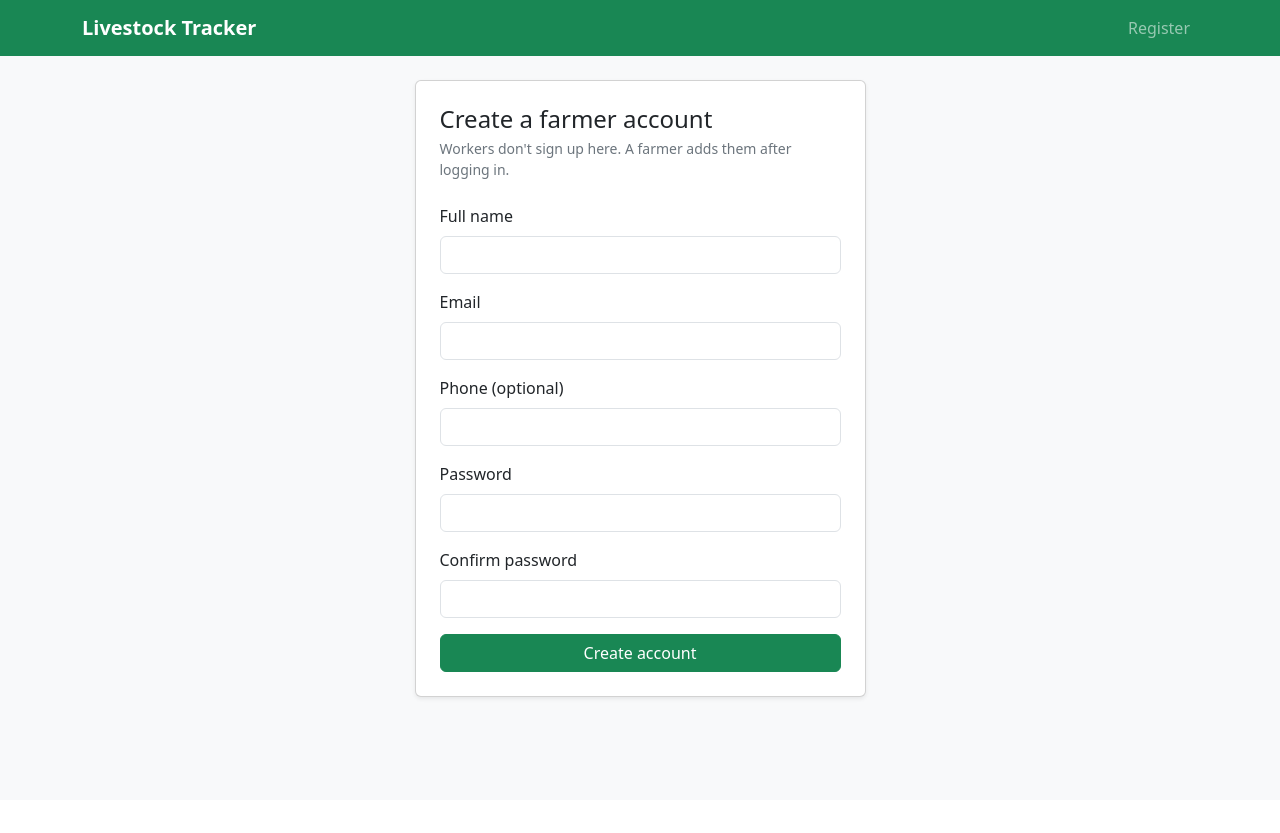
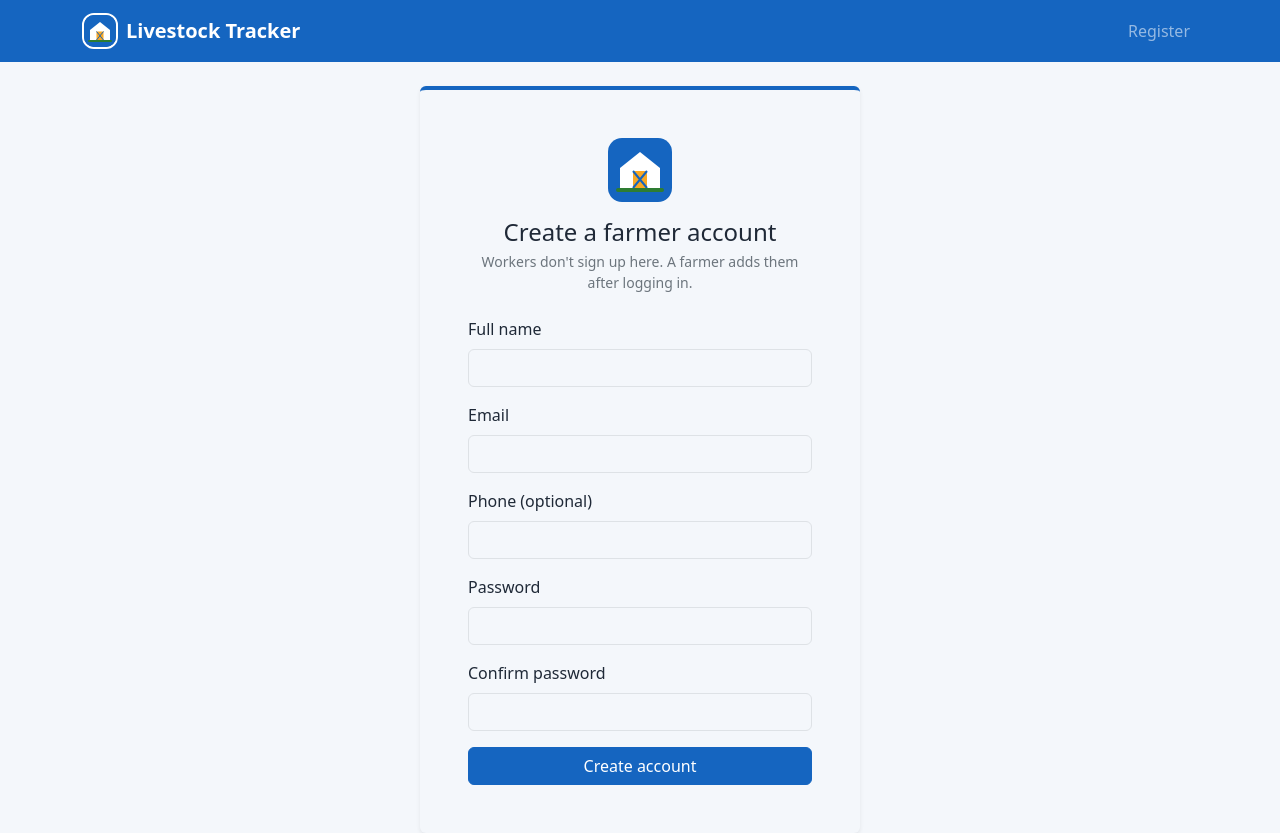
Before and after one commit to KatanuKwinga/LivestockDataTracker, a Flask app: page /auth/register in a window 1280 px wide. Before the commit the page ends 700 px from the top, so only its background shows below. Run offline with Flask 3, Linux system fonts and the light colour scheme; some libraries are stand-ins or nearby versions.

Commit message:
Add blue colour scheme, logo and restyled register page

```diff
--- /dev/null
+++ b/app/static/css/theme.css
@@ -0,0 +1,74 @@
+/* Livestock Tracker colour scheme.
+   Each colour has a job, so colour carries meaning across the whole app:
+     blue   = the brand and main actions (navigation bar, main buttons, links)
+     green  = success / healthy
+     yellow = attention / warnings (only as a background with dark text:
+              yellow TEXT on white is too hard to read)
+     red    = errors / critical / delete
+   Change a shade here and every page follows. */
+
+:root {
+  /* Our palette */
+  --lt-blue: #1565C0;
+  --lt-blue-dark: #0D47A1;
+  --lt-blue-light: #E3EEFB;
+  --lt-green: #2E7D32;
+  --lt-green-dark: #1B5E20;
+  --lt-yellow: #F9A825;
+  --lt-red: #C62828;
+  --lt-page: #F4F7FB;     /* soft blue-grey page background */
+  --lt-text: #1F2937;
+
+  /* Tell Bootstrap to use our palette. Bootstrap reads these variables for
+     classes like bg-primary, text-success, alert-warning and so on.
+     The "-rgb" versions are the same colours written as red, green, blue
+     numbers, which Bootstrap needs for its see-through shades. */
+  --bs-primary: var(--lt-blue);
+  --bs-primary-rgb: 21, 101, 192;
+  --bs-success: var(--lt-green);
+  --bs-success-rgb: 46, 125, 50;
+  --bs-warning: var(--lt-yellow);
+  --bs-warning-rgb: 249, 168, 37;
+  --bs-danger: var(--lt-red);
+  --bs-danger-rgb: 198, 40, 40;
+  --bs-body-bg: var(--lt-page);
+  --bs-body-color: var(--lt-text);
+  --bs-link-color-rgb: 21, 101, 192;
+  --bs-link-hover-color-rgb: 13, 71, 161;
+}
+
+/* Bootstrap's buttons have their own colour settings, so they're
+   pointed at our palette separately. */
+.btn-primary {
+  --bs-btn-bg: var(--lt-blue);
+  --bs-btn-border-color: var(--lt-blue);
+  --bs-btn-hover-bg: var(--lt-blue-dark);
+  --bs-btn-hover-border-color: var(--lt-blue-dark);
+  --bs-btn-active-bg: var(--lt-blue-dark);
+  --bs-btn-active-border-color: var(--lt-blue-dark);
+  --bs-btn-disabled-bg: var(--lt-blue);
+  --bs-btn-disabled-border-color: var(--lt-blue);
+}
+.btn-success {
+  --bs-btn-bg: var(--lt-green);
+  --bs-btn-border-color: var(--lt-green);
+  --bs-btn-hover-bg: var(--lt-green-dark);
+  --bs-btn-hover-border-color: var(--lt-green-dark);
+  --bs-btn-active-bg: var(--lt-green-dark);
+  --bs-btn-active-border-color: var(--lt-green-dark);
+}
+
+/* The glow around a text box you're typing in: our blue instead of Bootstrap's. */
+.form-control:focus,
+.form-select:focus {
+  border-color: var(--lt-blue);
+  box-shadow: 0 0 0 .25rem rgba(21, 101, 192, .2);
+}
+
+/* Logo in the navigation bar: a white outline so the blue logo stands out
+   on the blue bar. */
+.brand-logo { width: 36px; height: 36px; border: 2px solid #fff; border-radius: 12px; }
+
+/* Login / register cards (wireframe 2): centred, not too wide, blue top edge. */
+.auth-logo { width: 64px; height: 64px; }
+.auth-card { max-width: 440px; margin: 0 auto; border: 0; border-top: 4px solid var(--lt-blue); }
--- a/app/templates/auth/register.html
+++ b/app/templates/auth/register.html
@@ -3,27 +3,25 @@
 {% block title %}Create a farmer account{% endblock %}
 
 {% block content %}
-<div class="row justify-content-center">
-  <div class="col-md-7 col-lg-5">
-    <div class="card shadow-sm">
-      <div class="card-body p-4">
+{# Same card style as the login wireframe: logo on top, centred, blue top edge. #}
+<div class="card auth-card shadow-sm">
+  <div class="card-body p-4 p-md-5">
+    <div class="text-center mb-4">
+      <img src="{{ url_for('static', filename='img/logo.svg') }}" alt="Livestock Tracker logo" class="auth-logo mb-3">
       <h1 class="h4 mb-1">Create a farmer account</h1>
-        <p class="text-secondary small mb-4">Workers don't sign up here. A farmer adds them after logging in.</p>
+      <p class="text-secondary small mb-0">Workers don't sign up here. A farmer adds them after logging in.</p>
+    </div>
 
-        {# novalidate turns off the browser's own pop-up checks, so every error
-           comes from our server-side rules and looks the same. #}
+    {# novalidate: every error comes from our server-side rules. #}
     <form method="post" novalidate>
-          {# The hidden CSRF token. Without it, the form is rejected. #}
       {{ form.hidden_tag() }}
       {{ render_field(form.name, autocomplete="name") }}
       {{ render_field(form.email, type="email", autocomplete="email") }}
       {{ render_field(form.phone, type="tel", autocomplete="tel") }}
       {{ render_field(form.password, autocomplete="new-password") }}
       {{ render_field(form.confirm_password, autocomplete="new-password") }}
-          {{ form.submit(class="btn btn-success w-100") }}
+      {{ form.submit(class="btn btn-primary w-100") }}
     </form>
   </div>
 </div>
-  </div>
-</div>
 {% endblock %}
--- a/app/templates/base.html
+++ b/app/templates/base.html
@@ -13,11 +13,22 @@
         href="https://cdn.jsdelivr.net/npm/bootstrap@5.3.3/dist/css/bootstrap.min.css"
         integrity="sha384-QWTKZyjpPEjISv5WaRU9OFeRpok6YctnYmDr5pNlyT2bRjXh0JMhjY6hW+ALEwIH"
         crossorigin="anonymous">
+
+  {# Our colours. Loaded AFTER Bootstrap so our settings win. #}
+  <link rel="stylesheet" href="{{ url_for('static', filename='css/theme.css') }}">
+  {# The little icon on the browser tab. #}
+  <link rel="icon" href="{{ url_for('static', filename='img/logo.svg') }}" type="image/svg+xml">
 </head>
-<body class="bg-light">
-  <nav class="navbar navbar-expand-md navbar-dark bg-success mb-4">
+
+<body>
+  <nav class="navbar navbar-expand-md navbar-dark bg-primary mb-4">
     <div class="container">
-      <a class="navbar-brand fw-semibold" href="{{ url_for('main.index') }}">Livestock Tracker</a>
+      <a class="navbar-brand d-flex align-items-center gap-2 fw-semibold" href="{{ url_for('main.index') }}">
+        {# alt="" because the words beside it already say the name, so screen
+           readers don't read "Livestock Tracker" twice. #}
+        <img src="{{ url_for('static', filename='img/logo.svg') }}" alt="" class="brand-logo">
+        Livestock Tracker
+      </a>
       {# On small screens the links fold into this "hamburger" button. #}
       <button class="navbar-toggler" type="button" data-bs-toggle="collapse" data-bs-target="#mainNav"
               aria-controls="mainNav" aria-expanded="false" aria-label="Toggle navigation">
```
Also changed, not shown: app/static/img/logo.svg (added). Lines whose indentation alone changed are shown as unchanged.
